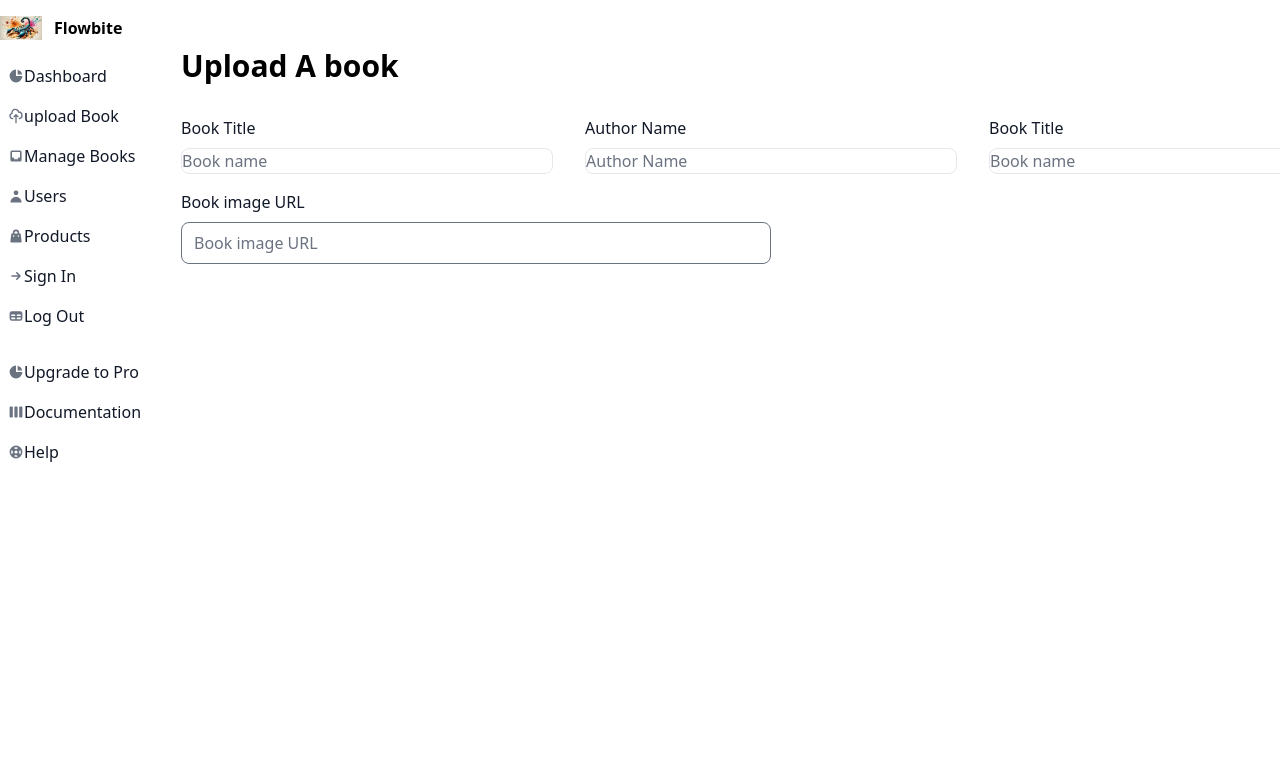
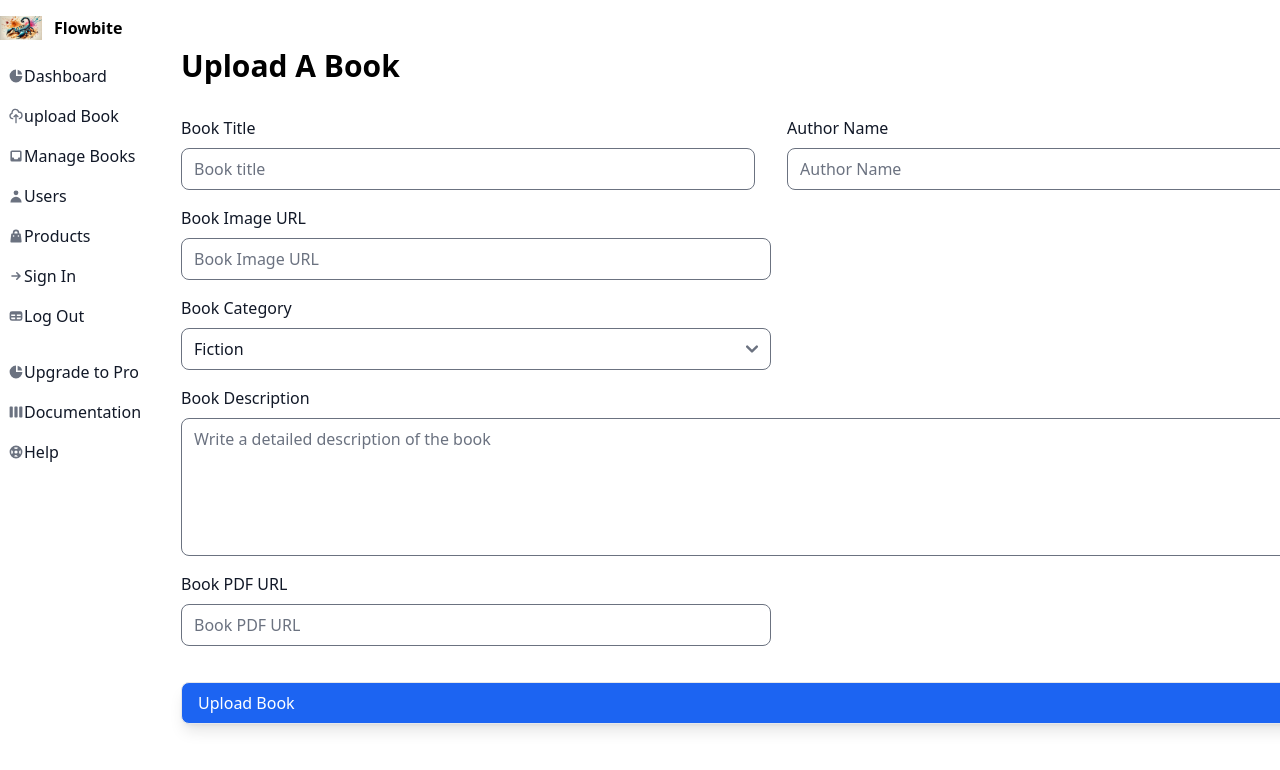
Before and after one commit to chas-academy/u09-fullstack-js-moha1633, a React (Vite) app in the folder client/: page /admin/dashboard/upload in a window 1280 px wide. Shown: the top 770 px of the page. Built offline with nearby package versions, Linux system fonts and the light colour scheme.

Commit message:
jobbade  state management för bokkategiri,månade och år med hjälp av usestate sedan dropdown för att puplicer månade or och på bokkatogorie sen formulärhantering med hadnlebooksubmut sim ska ksicar en POST förfråga till servern vid upladdning  osv

```diff
--- a/client/src/dashboard/UploadBook.jsx
+++ b/client/src/dashboard/UploadBook.jsx
@@ -1,70 +1,177 @@
-import React from 'react'
-import { Button, Checkbox, Label, TextInput } from "flowbite-react";
+import React, { useState } from 'react';
+import { Button, Label, TextInput, Textarea, Select } from "flowbite-react";
+
 const UploadBook = () => {
+  const bookCategories = [
+    "Fiction",
+    "Non-Fiction",
+    "Mystery",
+    "Programming",
+    "Science Fiction",
+    "Fantasy",
+    "Horror",
+    "Biography",
+    "Autobiography",
+    "History",
+    "Self-Help"
+  ];
+
+  const [selectedBookCategory, setSelectedBookCategory] = useState(bookCategories[0]);
+
+  const handleCategoryChange = (event) => {
+    setSelectedBookCategory(event.target.value);
+  }
+
+  const handleBookSubmit = (event) => {
+    event.preventDefault();
+    const form = event.target;
+
+    // Collect form data
+    const booktitle = form.bookTitle.value;
+    const authorName = form.authorName.value;
+    const imageUrl = form.imageUrl.value;
+    const bookdescription = form.bookDescription.value;
+
+    const category = form.categoryName.value;
+    const bookpdfUrl = form.bookpdfUrl.value;
+
+    // Create book object to send to backend
+    const bookobj = {
+      booktitle,
+      authorName,
+      imageUrl,
+      bookdescription,
+      publishedYear: "Unknown", // Set default or placeholder value for publishedYear
+      category,
+      bookpdfUrl
+    };
+
+    // Send book data to the backend
+    fetch("http://localhost:4000/upload-book", {
+      method: "POST",
+      headers: {
+        "Content-Type": "application/json",
+      },
+      body: JSON.stringify(bookobj),
+    })
+    .then((res) => res.json())  // Parse response JSON
+    .then((data) => {
+      console.log('Response from server:', data);  // This will include the _id
+      alert("Book uploaded successfully!");
+    })
+    .catch((error) => {
+      console.error("Error uploading the book:", error);
+      alert("An error occurred while uploading the book.");
+    });
+  };
+
   return (
     <div className='px-4 my-12'>
-      <h2 className='mb-8 text-3xl font-bold'>Upload A book</h2>
-      <form className="flex lg:w-[1180px] flex-col flex-wrap gap-4">
-        {/** first row Book Name   */}
+      <h2 className='mb-8 text-3xl font-bold'>Upload A Book</h2>
+      <form onSubmit={handleBookSubmit} className="flex lg:w-[1180px] flex-col flex-wrap gap-4">
+
+        {/* First row: Book Title and Author Name */}
         <div className='flex gap-8'>
           <div className='lg:w-1/2'>
             <div className="mb-2 block">
               <Label htmlFor="booktitle" value="Book Title" />
             </div>
-        <TextInput id="booktitle" type="booktitle"
+            <TextInput
+              id="booktitle"
               name='bookTitle'
-        placeholder="Book name" required />
+              placeholder="Book title"
+              required
+            />
           </div>
-        {/** Author av boken  */}
 
           <div className='lg:w-1/2'>
             <div className="mb-2 block">
               <Label htmlFor="authorName" value="Author Name" />
             </div>
-        <TextInput id="authorName" type="authorName"
-        name='bookTitle'
-        placeholder="Author Name" required />
+            <TextInput
+              id="authorName"
+              name='authorName'
+              placeholder="Author Name"
+              required
+            />
+          </div>
         </div>
 
-
+        {/* Second row: Book Image URL */}
+        <div className='flex gap-8'>
           <div className='lg:w-1/2'>
             <div className="mb-2 block">
-          <Label htmlFor="booktitle" value="Book Title" />
+              <Label htmlFor="imageUrl" value="Book Image URL" />
             </div>
-        <TextInput id="booktitle" type="booktitle"
-        name='bookTitle'
-        placeholder="Book name" required />
+            <TextInput
+              id="imageUrl"
+              name='imageUrl'
+              placeholder="Book Image URL"
+              required
+            />
+          </div>
         </div>
 
-
+        {/* Third row: Book Category */}
+        <div className='lg:w-1/2'>
+          <div className="mb-2 block">
+            <Label htmlFor="inputState" value="Book Category" />
+          </div>
+          <Select
+            id="inputState"
+            name="categoryName"
+            className="w-full rounded"
+            value={selectedBookCategory}
+            onChange={handleCategoryChange}
+            required
+          >
+            {bookCategories.map((option) => (
+              <option key={option} value={option}>
+                {option}
+              </option>
+            ))}
+          </Select>
         </div>
 
-    {/** 2nd**/}
+        {/* Book Description */}
+        <div className='w-full'>
+          <div className="mb-2 block">
+            <Label htmlFor="bookDescription" value="Book Description" />
+          </div>
+          <Textarea
+            id="bookDescription"
+            name='bookDescription'
+            placeholder="Write a detailed description of the book"
+            required
+            className='w-full'
+            rows={5}
+          />
+        </div>
 
-    <div className='flex gap-8'>
-
+        {/* Book PDF URL */}
         <div className='lg:w-1/2'>
           <div className="mb-2 block">
-          <Label htmlFor="imageUrl" value="Book image URL" />
+            <Label htmlFor="bookpdfUrl" value="Book PDF URL" />
           </div>
-        <TextInput id="imageUrl" type="text"
-        name='imageUrl'
-        placeholder="Book image URL" required />
+          <TextInput
+            id="bookpdfUrl"
+            name='bookpdfUrl'
+            placeholder="Book PDF URL"
+            required
+          />
         </div>
 
-
-
-
-
-    </div>
-
-
-
+        {/* Submit button */}
+        <Button
+          type="submit"
+          className='mt-5 bg-blue-600 text-white shadow-lg hover:bg-blue-700 transition-shadow duration-300'
+        >
+          Upload Book
+        </Button>
 
       </form>
+    </div>
+  );
+};
 
-    </div>
-  )
-}
-
-export default UploadBook
+export default UploadBook;
```
Lines whose indentation alone changed are shown as unchanged.
